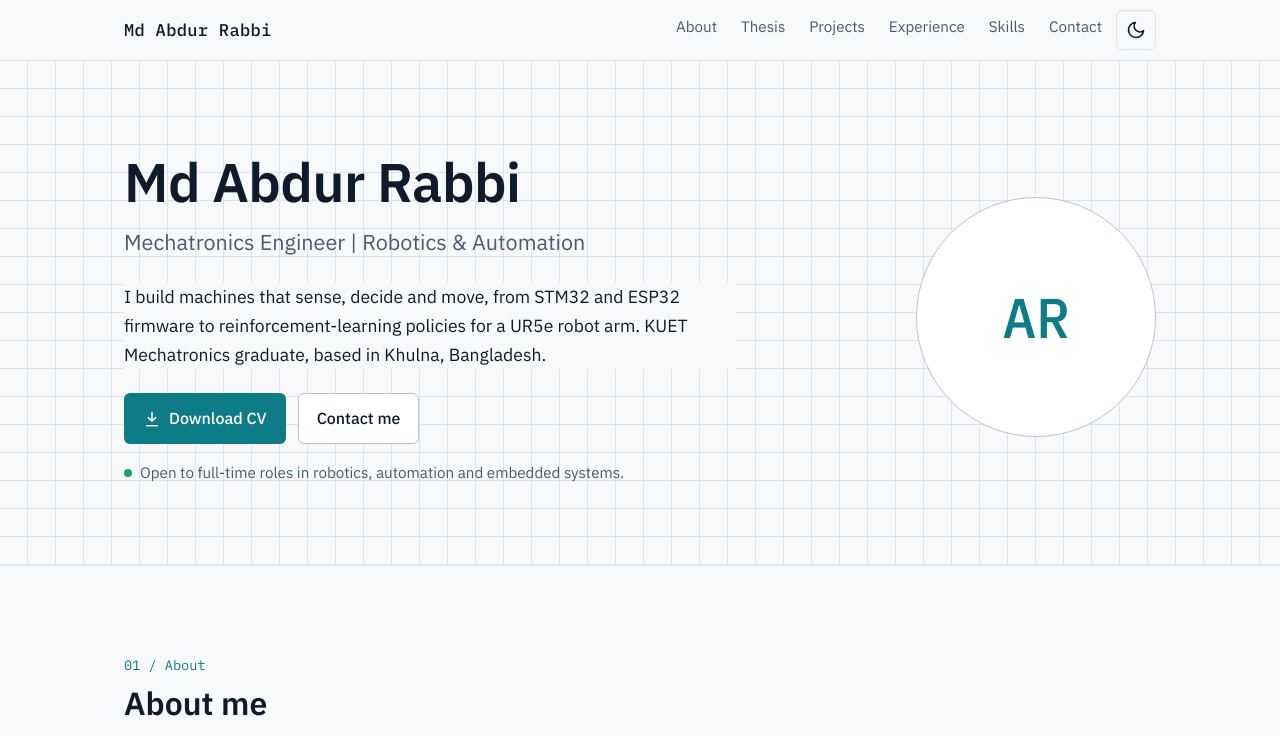
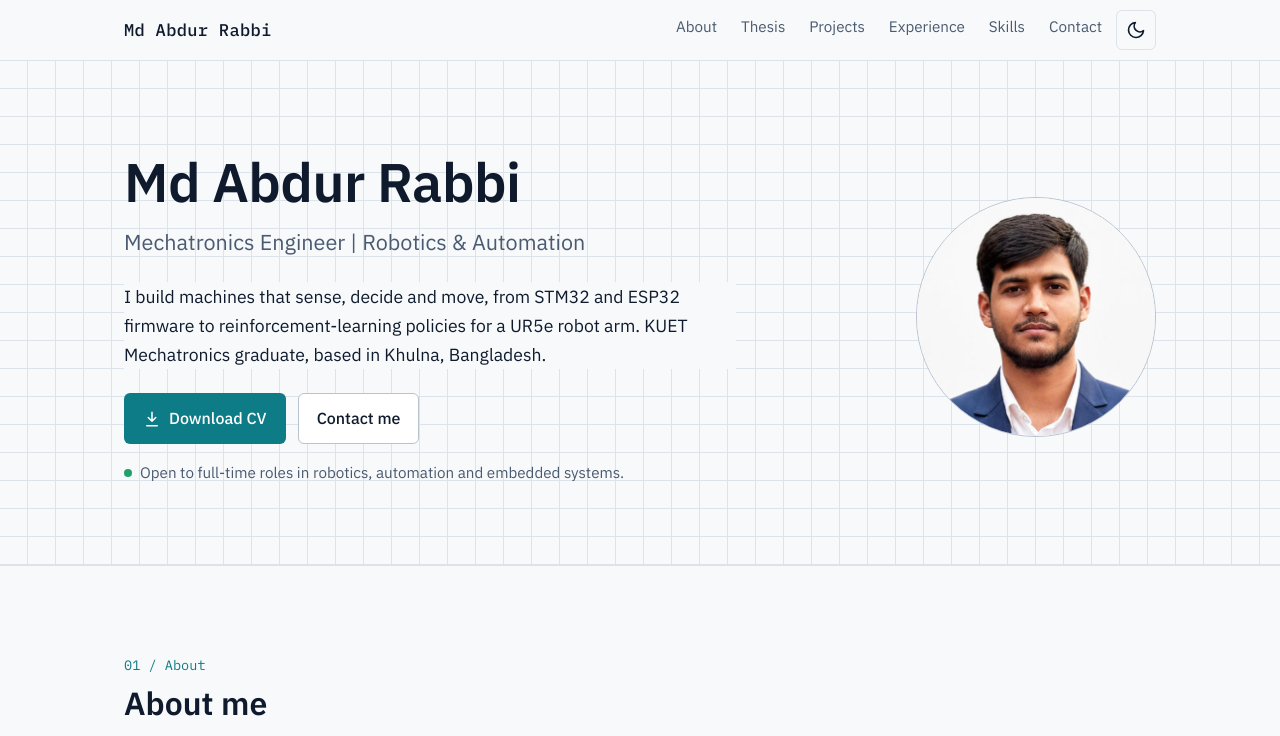
Before and after one commit to abdurRabbi23/abdurRabbi23.github.io, a plain HTML site: page index.html in a window 1280 px wide. Shown: the top 736 px of the page. Drawn offline with Linux system fonts and the light colour scheme.

Commit message:
Add profile photo
Co-Authored-By: Claude Opus 5.5 <noreply@anthropic.com>

```diff
--- a/index.html
+++ b/index.html
@@ -61,6 +61,7 @@
     "@type": "Person",
     "name": "Md Abdur Rabbi",
     "jobTitle": "Mechatronics Engineer",
+    "image": "https://abdurrabbi23.github.io/assets/img/profile.jpg",
     "url": "https://abdurrabbi23.github.io/",
     "email": "mailto:abrabbi9999@gmail.com",
     "address": { "@type": "PostalAddress", "addressLocality": "Khulna", "addressCountry": "BD" },
@@ -117,9 +118,9 @@
           </div>
           <p class="availability">Open to full-time roles in robotics, automation and embedded systems.</p>
         </div>
-        <!-- PROFILE PHOTO: to use a real photo, replace the <div ...>AR</div> line below with:
-             <img class="avatar" src="assets/img/profile.jpg" alt="Photo of Md Abdur Rabbi" width="240" height="240"> -->
-        <div class="avatar avatar-placeholder" aria-hidden="true">AR</div>
+        <!-- PROFILE PHOTO: to change it, replace assets/img/profile.jpg with a new SQUARE photo
+             (same file name), e.g.  python tools/shrink_image.py "C:/path/photo.jpg" assets/img/profile.jpg 480 -->
+        <img class="avatar" src="assets/img/profile.jpg" alt="Photo of Md Abdur Rabbi" width="240" height="240">
       </div>
     </section>
 
```
Also changed, not shown: assets/img/profile.jpg (added).
